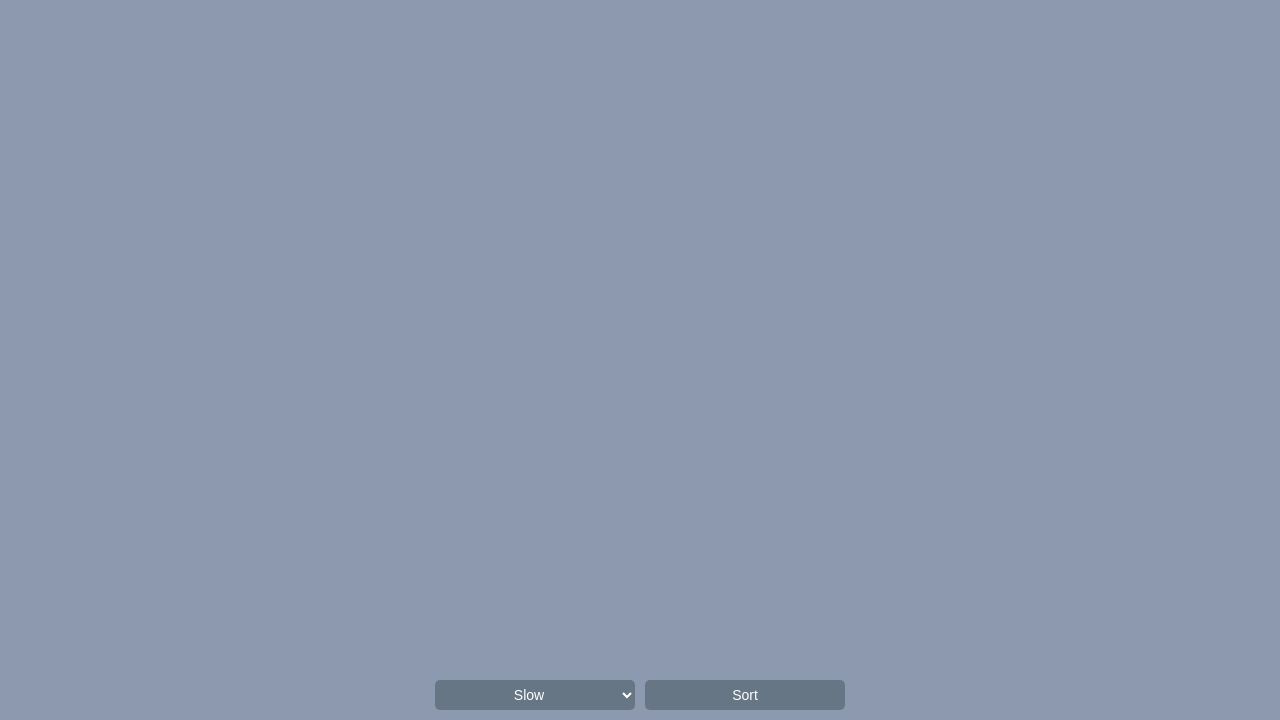
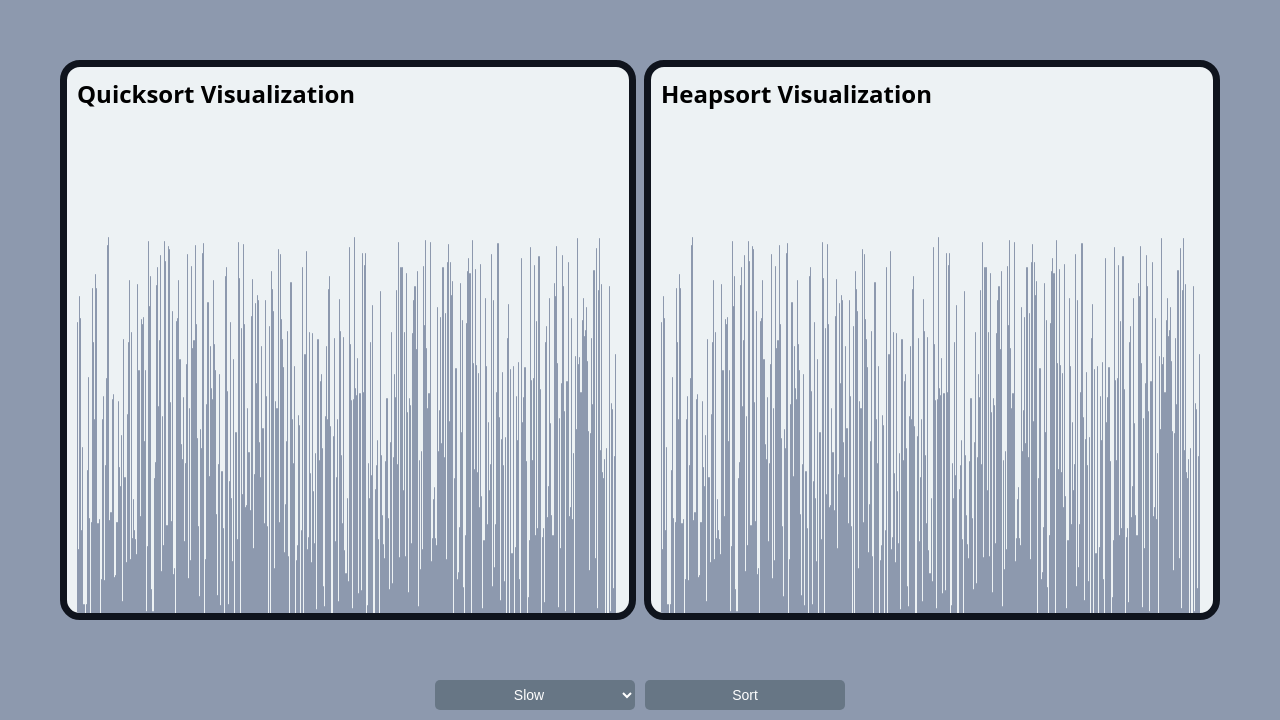
Before and after one commit to Soor1/gainesville-crime, a Flask app: page /visualization in a window 1280 px wide. Shown: the part 80-800 px from the top of the page. Run offline with Flask 3, Linux system fonts and the light colour scheme.

Commit message:
visualization is basically done

```diff
--- a/static/css/visualization.css
+++ b/static/css/visualization.css
@@ -25,7 +25,6 @@ body {
     text-decoration: none;
     font-weight: 700;
     color: #ffffff;
-    /* Adjust color as needed */
     padding: 10px;
     width: 20vw;
     text-align: center;
@@ -37,23 +36,39 @@ body {
     justify-content: space-between;
     align-items: center;
     height: 90vh;
+    padding: 60px 60px 0px 60px;
+}
+
+.visualization_container {
+    display: flex;
+    justify-content: space-between;
+    width: 100%;
+    flex-grow: 1;
+    margin-bottom: 0px;
+}
+
+.box {
+    border: 7px solid #0f141d;
+    border-radius: 20px;
+    height: 70vh;
+    width: 45vw;
+    background: #edf2f4;
+    padding: 10px;
+    overflow: hidden;
 }
 
 .bars_container {
-    flex-grow: 1;
-    width: 100%;
     display: flex;
+    flex-direction: row;
+    height: 100%;
     align-items: flex-end;
-    justify-content: center;
 }
 
-/* .buttons_container {
-    display: flex;
-    justify-content: center;
-    align-items: center;
-    gap: 10px;
-    padding: 20px;
-} */
+.bar {
+    width: 10px;
+    background-color: #8d99ae;
+    border-radius: 2px;
+}
 
 .buttons_container {
     display: flex;
@@ -61,11 +76,10 @@ body {
     align-items: center;
     gap: 10px;
     padding: 10px;
-    /* margin-bottom: 0px; /* Adjust this value as needed to move elements up */
-    */
+    margin-bottom: 0px;
 }
 
-.buttons_container>button,
+.buttons_container > button,
 select {
     width: 200px;
     height: 30px;
@@ -77,12 +91,31 @@ select {
     cursor: pointer;
     text-align: center;
     transition: 0.2s ease-in-out;
-    margin-bottom: 0px;
-    /* Add some margin to create space above */
 }
 
-.buttons_container>button:hover,
+.buttons_container > button:hover,
 select:hover {
     background-color: #55666d;
-    /* Change color on hover for better UX */
 }
+
+@media (max-width: 800px) {
+    .visualization_container {
+        flex-direction: column;
+        height: calc(80vh - 60px);
+    }
+
+    .box {
+        width: 80vw;
+        height: 70vh;
+    }
+
+    #header > * {
+        font-size: 30px;
+        max-height: 100%;
+    }
+
+    .buttons_container {
+        flex-direction: column;
+        gap: 0px;
+    }
+}
--- a/static/js/visualization.js
+++ b/static/js/visualization.js
@@ -1,8 +1,137 @@
 let sort_btn = document.getElementById("sort_btn");
-let bars_container = document.getElementById("bars_container");
 let speed = document.getElementById("speed");
-let unsorted_nums = [];
+let quicksortBars = document.getElementById("quicksort_bars");
+let heapsortBars = document.getElementById("heapsort_bars");
+let numDataPoints = 500;
+let heightFactor = 400;
+let heapsortNums = [];
+let quicksortNums = [];
+let speedFactor = 5; // Default speed
 
-for (let x = 0; x < 209867; x++) {
-    unsorted_nums.push(Math.random());
+// Event listener for speed dropdown
+speed.addEventListener("change", (e) => {
+    speedFactor = parseInt(e.target.value);
+    console.log("Speed factor changed to:", speedFactor);
+});
+
+function randomArrays() {
+    for (let x = 0; x < numDataPoints; x++) {
+        let randValue = Math.random();
+        heapsortNums.push(randValue);
+        quicksortNums.push(randValue);
+    }
+    console.log("Arrays generated");
 }
+
+function renderBars(array, container) {
+    container.innerHTML = ""; // Clear previous bars
+    for (let i = 0; i < array.length; i++) {
+        let bar = document.createElement("div");
+        bar.classList.add("bar");
+        bar.style.height = array[i] * heightFactor + "px";
+        container.appendChild(bar);
+    }
+}
+
+function sleep(ms) {
+    return new Promise((resolve) => setTimeout(resolve, ms));
+}
+
+async function partition(nums, low, high, container) {
+    let pivot = nums[low];
+    let up = low;
+    let down = high;
+
+    while (up < down) {
+        while (up < high && nums[up] <= pivot) {
+            up++;
+        }
+        while (nums[down] > pivot) {
+            down--;
+        }
+        if (up < down) {
+            [nums[up], nums[down]] = [nums[down], nums[up]];
+            renderBars(nums, container);
+            await sleep(speedFactor);
+        }
+    }
+    [nums[low], nums[down]] = [nums[down], nums[low]];
+    renderBars(nums, container);
+    await sleep(speedFactor);
+    return down;
+}
+
+async function quicksort(nums, low, high, container) {
+    if (low < high) {
+        let pivotIndex = await partition(nums, low, high, container);
+        await quicksort(nums, low, pivotIndex - 1, container);
+        await quicksort(nums, pivotIndex + 1, high, container);
+    }
+}
+
+async function heapify(nums, index, size, container) {
+    let greatest = index;
+    let left = 2 * index + 1;
+    let right = 2 * index + 2;
+
+    if (left < size && nums[left] > nums[greatest]) {
+        greatest = left;
+    }
+    if (right < size && nums[right] > nums[greatest]) {
+        greatest = right;
+    }
+    if (greatest != index) {
+        [nums[index], nums[greatest]] = [nums[greatest], nums[index]];
+        renderBars(nums, container);
+        await sleep(speedFactor);
+        await heapify(nums, greatest, size, container);
+    }
+}
+
+async function heapsort(nums, container) {
+    let size = nums.length;
+
+    for (let x = Math.floor(size / 2) - 1; x >= 0; x--) {
+        await heapify(nums, x, size, container);
+    }
+
+    for (let x = size - 1; x > 0; x--) {
+        [nums[0], nums[x]] = [nums[x], nums[0]];
+        renderBars(nums, container);
+        await sleep(speedFactor);
+        await heapify(nums, 0, x, container);
+    }
+}
+
+document.addEventListener("DOMContentLoaded", function () {
+    randomArrays();
+    renderBars(quicksortNums, quicksortBars);
+    renderBars(heapsortNums, heapsortBars);
+    console.log(heapsortNums[1321]);
+});
+
+sort_btn.addEventListener("click", async function () {
+    // Perform quicksort
+    await quicksort(quicksortNums, 0, quicksortNums.length - 1, quicksortBars);
+
+    // Get children bars after quicksort
+    let quicksortBarsChildren = quicksortBars.children;
+
+    // Turn quicksort bars green after sorting
+    for (let bar of quicksortBarsChildren) {
+        bar.style.backgroundColor = "#0f141d";
+    }
+
+    // Perform heapsort
+    await heapsort(heapsortNums, heapsortBars);
+
+    // Get children bars after heapsort
+    let heapsortBarsChildren = heapsortBars.children;
+
+    // Turn heapsort bars green after sorting
+    for (let bar of heapsortBarsChildren) {
+        bar.style.backgroundColor = "#0f141d";
+    }
+
+    console.log("Arrays sorted");
+});
--- a/templates/visualization.html
+++ b/templates/visualization.html
@@ -14,10 +14,18 @@
             <a href="{{ url_for('index') }}" id="index-link">Home</a>
         </div>
         <div class="container">
-            <div class="bars_container" id="bars_container"></div>
-
+            <div class="visualization_container">
+                <div class="box" id="quicksort_container">
+                    <h2>Quicksort Visualization</h2>
+                    <div class="bars_container" id="quicksort_bars"></div>
+                </div>
+                <div class="box" id="heapsort_container">
+                    <h2>Heapsort Visualization</h2>
+                    <div class="bars_container" id="heapsort_bars"></div>
+                </div>
+            </div>
             <div class="buttons_container">
-                <select name="" id="speed">
+                <select name="speed" id="speed">
                     <option value="100">Slow</option>
                     <option value="50">Medium</option>
                     <option value="10">Fast</option>
@@ -25,7 +33,6 @@
                 <button id="sort_btn">Sort</button>
             </div>
         </div>
-
         <script src="../static/js/visualization.js"></script>
     </body>
 </html>
```
